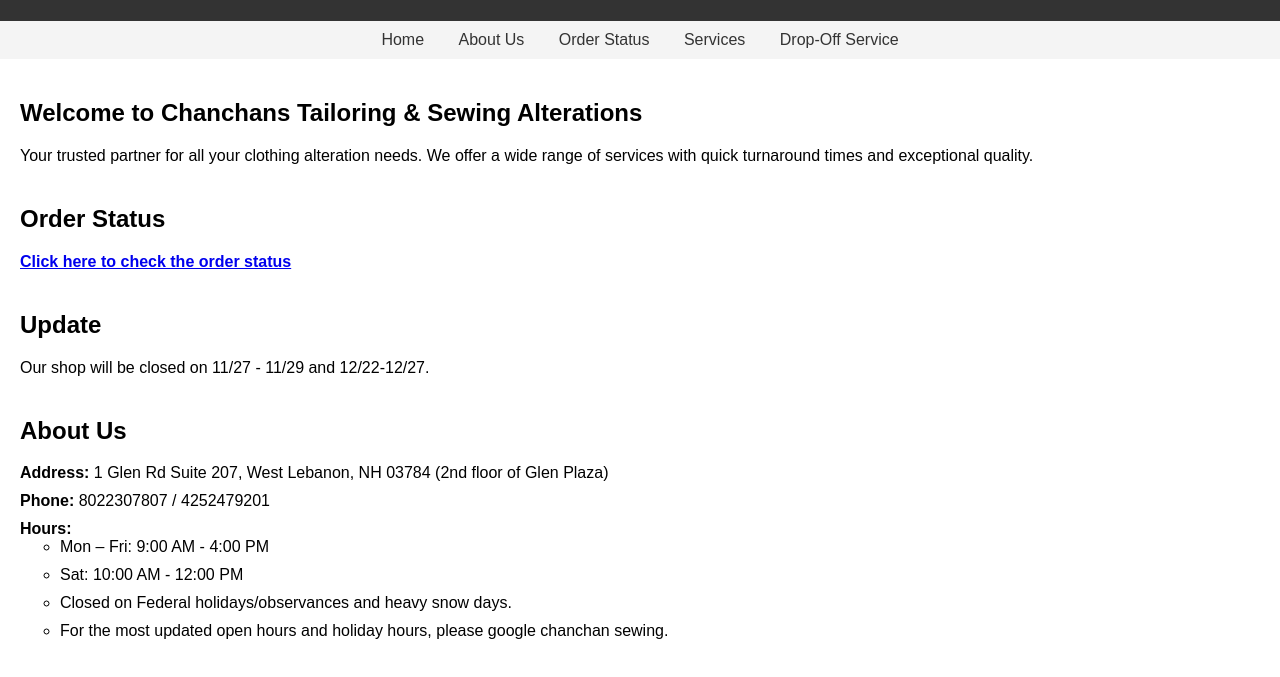
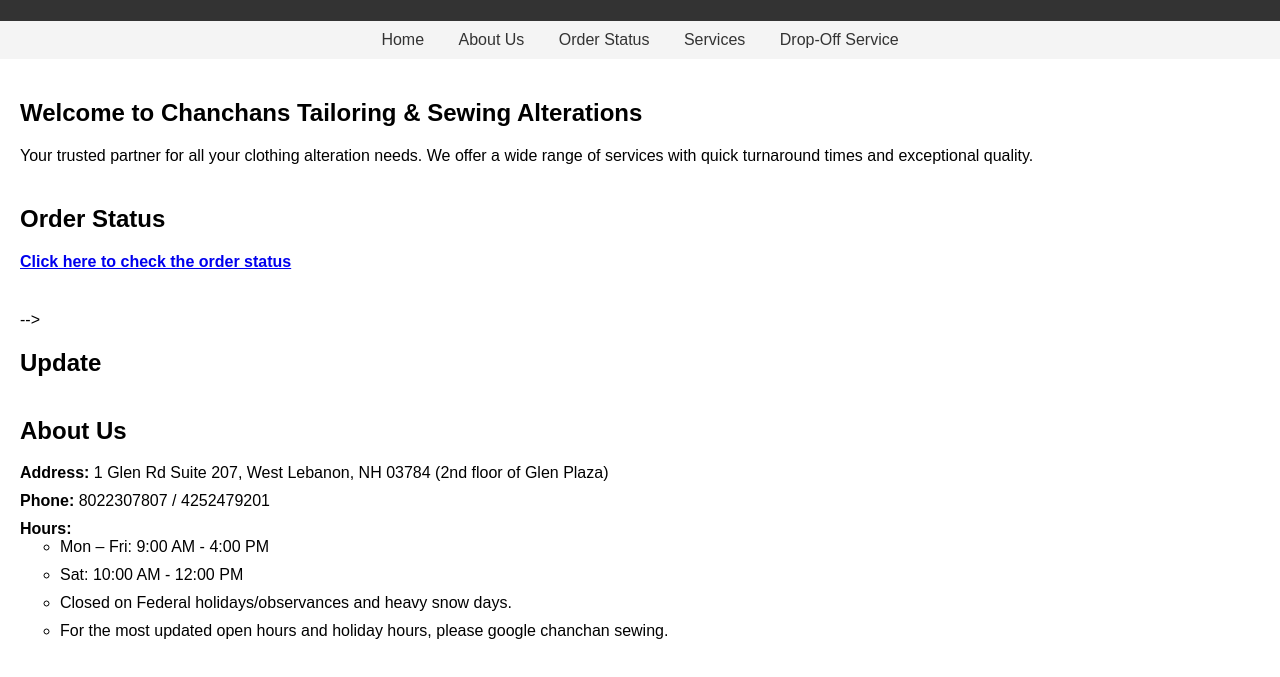
Before and after one commit to superustc/website, a plain HTML site: page index.html in a window 1280 px wide. Shown: the part 99-776 px from the top of the page. Drawn offline with Linux system fonts and the light colour scheme.

Commit message:
Comment out order status section and update closure dates

```diff
--- a/index.html
+++ b/index.html
@@ -39,16 +39,18 @@
             <p>Your trusted partner for all your clothing alteration needs. We offer a wide range of services with quick turnaround times and exceptional quality.</p>
         </section>
 
+        <!--
         <!-- Order Status -->
         <section id="order" class="section">
             <h2>Order Status</h2>
             <a href="https://sewsmart-order-tracker-873519704658.us-west1.run.app/?mode=kiosk"><strong>Click here to check the order status</strong></a>
         </section>
+        -->
 
         <!-- About Update -->
         <section id="update" class="section">
             <h2>Update</h2>
-            <p>Our shop will be closed on 11/27 - 11/29 and 12/22-12/27.</p>
+            <p></p>
         </section>
 
         <!-- About Us Section -->
```
